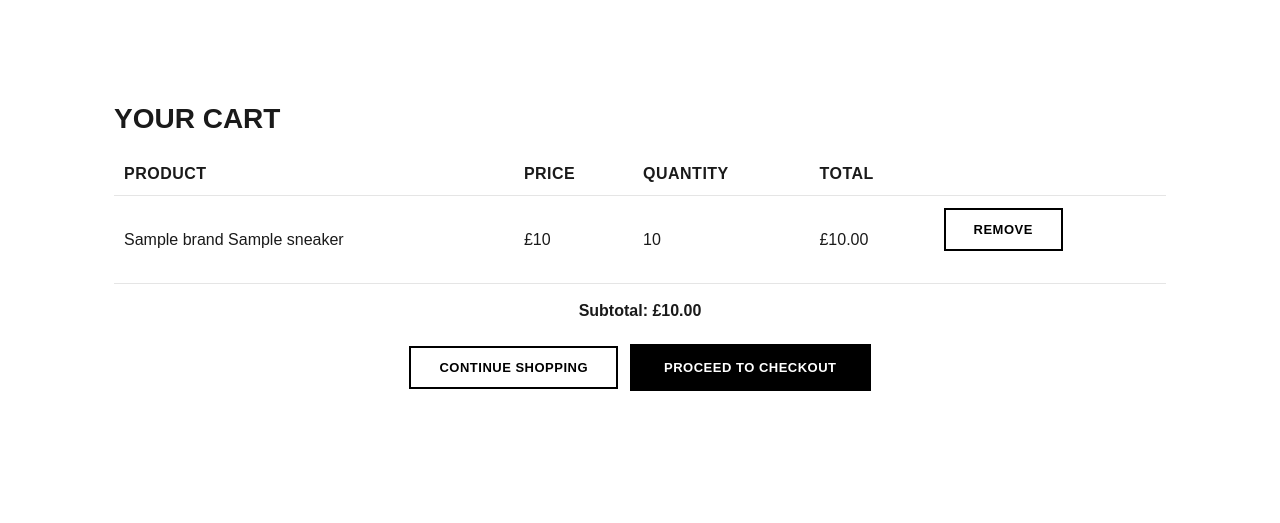
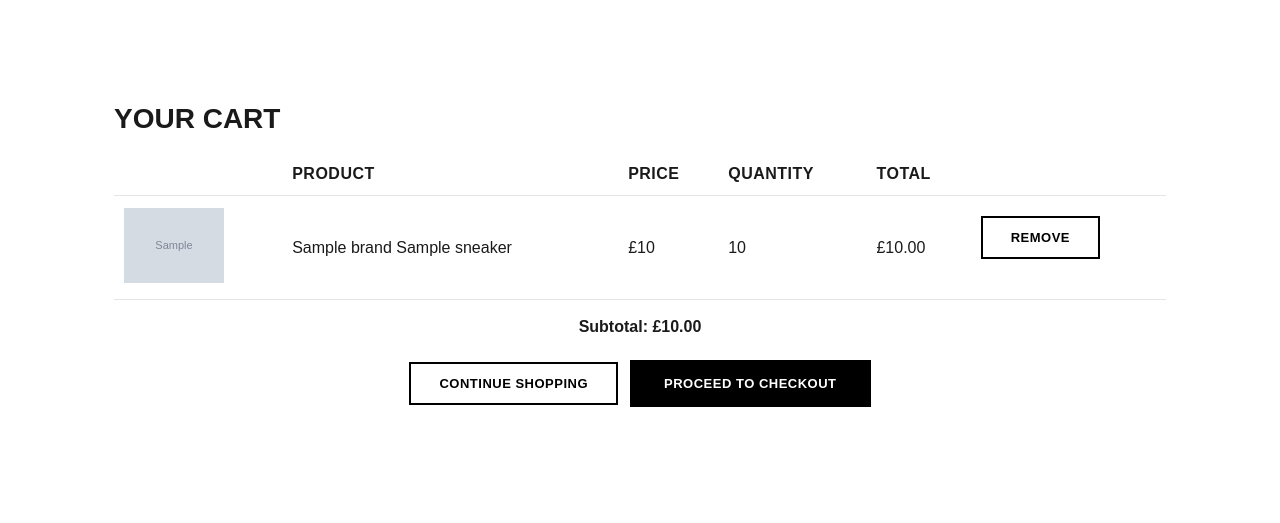
Before and after one commit to Ljkkj7/Milestone4, a Django app: template sneakerhub/cart/templates/cart/cart.html in a window 1280 px wide. Shown: the part 74-597 px from the top of the page. Run offline with Django 5.2, Linux system fonts and the light colour scheme; the template is opened without the code that fills it: most values are stand-ins (such as "Sample title", 1, 10 or a date in 2020); grey boxes marked "Sample" are stand-in pictures.

Commit message:
Add image of product to cart table

```diff
--- a/sneakerhub/cart/templates/cart/cart.html
+++ b/sneakerhub/cart/templates/cart/cart.html
@@ -10,6 +10,7 @@
         <table class="cart-table">
             <thead>
                 <tr>
+                    <th></th>
                     <th>Product</th>
                     <th>Price</th>
                     <th>Quantity</th>
@@ -20,6 +21,7 @@
             <tbody>
                 {% for item in items %}
                     <tr>
+                        <td><image src="{{ item.sneaker.image.url|default_if_none:'No Image' }}" alt="{{ item.sneaker.name }}" style="width: 100px; height: auto;"></td>
                         <td>{{ item.sneaker.brand }} {{ item.sneaker.name }}</td>
                         <td>£{{ item.sneaker.price }}</td>
                         <td>{{ item.quantity }}</td>
```
